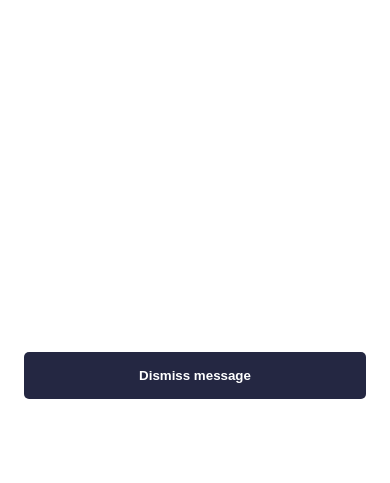
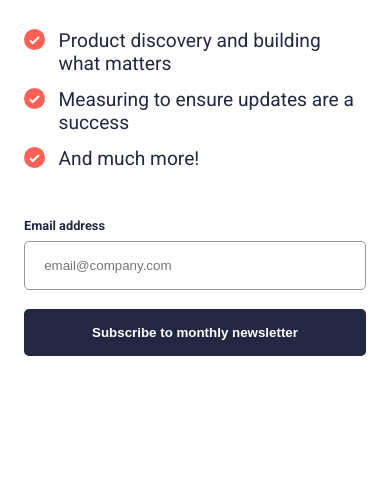
Before and after one commit to abdelilahelhaddad/newsletter-sign-up, a plain HTML site: page index.html in a window 390 px wide. Shown: the part 441-924 px from the top of the page. After the commit the page ends 844 px from the top, so only its background shows below. Drawn offline with Linux system fonts and the light colour scheme.

Commit message:
:iphone: :seedling: Mobile Responsive :sparkles: :iphone:

```diff
--- a/assets/css/style.scss
+++ b/assets/css/style.scss
@@ -64,8 +64,7 @@ button {
 }
 
 .newsletter {
-  display: none;
-  // display: flex;
+  display: flex;
   padding: 1.5rem 1.5rem 1.5rem 0;
   background-color: $white;
   color: $secondary;
@@ -99,6 +98,8 @@ button {
       margin-top: 3rem;
       label {
         font-size: 0.8rem;
+        display: flex;
+        justify-content: space-between;
       }
       input#email {
         border-radius: 5px;
@@ -128,8 +129,7 @@ button {
 }
 
 .success {
-  // display: none;
-  display: flex;
+  display: none;
   flex-direction: column;
   width: 50%;
   background-color: $white;
```
Also changed, not shown: assets/css/style.css, 1 other file.
